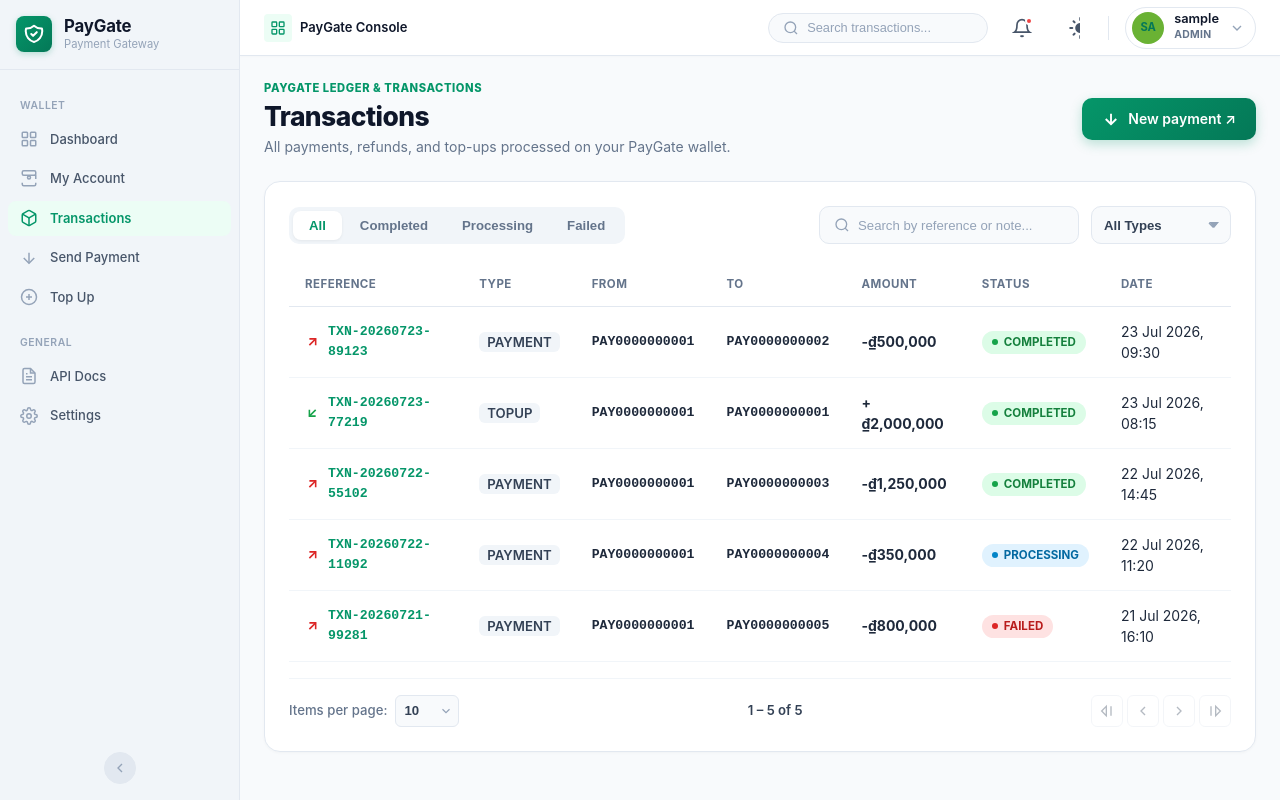
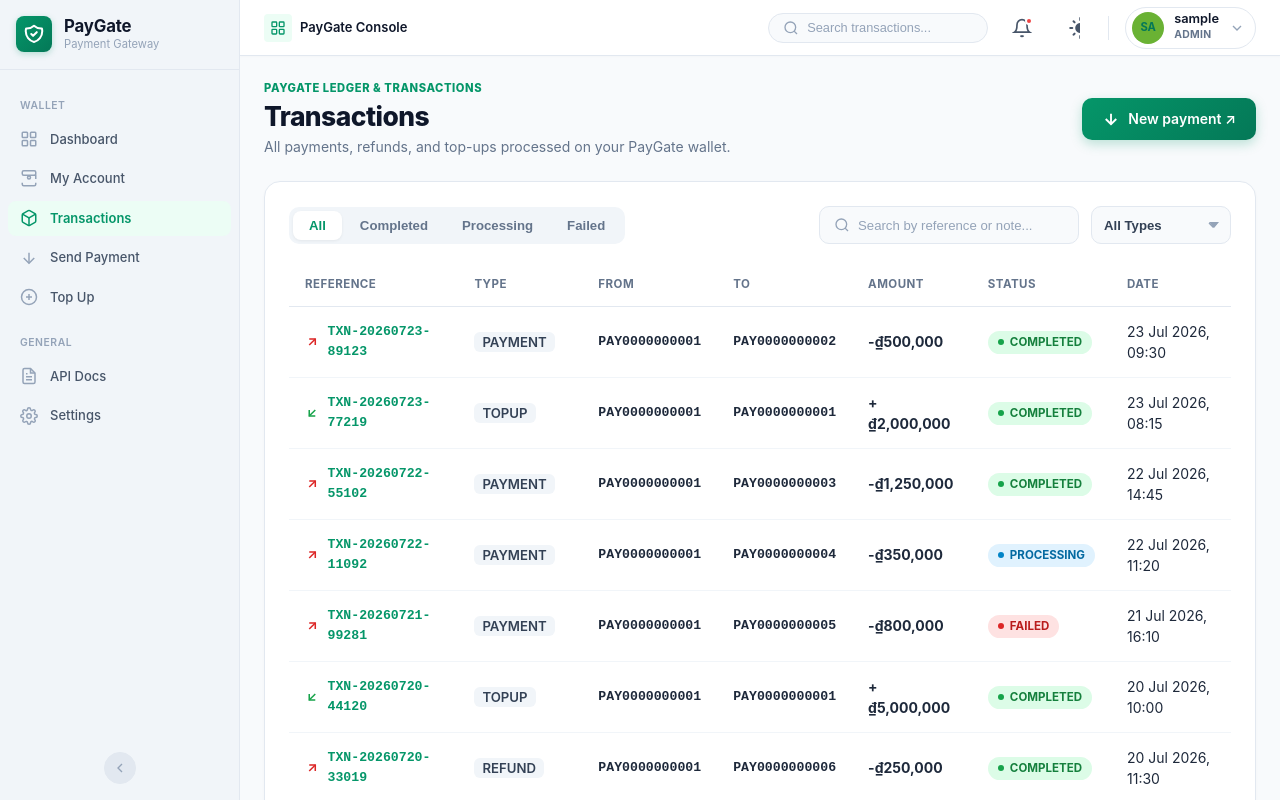
Before and after one commit to mtritran/PayGate, an Angular app in the folder frontend/: page /transactions/history in a window 1280 px wide. Shown: the top 800 px of the page. Built offline with nearby package versions, Linux system fonts and the light colour scheme; sample sign-in values are in the browser's storage.

Commit message:
feat(frontend): enable dynamic search and multi-criteria filtering across mock interceptor and list components

```diff
--- a/frontend/src/app/core/interceptors/mock.interceptor.ts
+++ b/frontend/src/app/core/interceptors/mock.interceptor.ts
@@ -13,6 +13,9 @@
   const method = req.method;
 
   console.log(`[MockInterceptor] Intercepted ${method} ${url}`);
+
+  // Helper to extract query parameters
+  const params = req.params;
 
   // 1. Auth Login Mock
   if (url.includes('/api/v1/auth/login')) {
@@ -79,7 +82,7 @@
     })).pipe(delay(300));
   }
 
-  // 5. Admin Merchants API Mock
+  // 5. Admin Merchants API Mock (Supports Search & Status Filter)
   if (url.includes('/api/v1/admin/merchants')) {
     if (method === 'POST') {
       return of(new HttpResponse({
@@ -91,7 +94,8 @@
             id: 10,
             merchantCode: 'MERCH-88912',
             name: 'New E-Commerce Partner',
-            email: 'partner@merchant.com',
+            contactEmail: 'partner@merchant.com',
+            accountNumber: 'PAY990000010',
             webhookUrl: 'https://api.partner.com/paygate/webhook',
             apiKey: 'pk_live_891273918273891273',
             apiSecret: 'sk_live_991827389172389172',
@@ -102,12 +106,7 @@
       })).pipe(delay(250));
     }
 
-    return of(new HttpResponse({
-      status: 200,
-      body: {
-        success: true,
-        data: {
-          content: [
+    const allMerchants = [
       {
         id: 1,
         merchantCode: 'MERCH-10001',
@@ -155,15 +154,46 @@
         apiSecret: 'sk_live_grab_secret_k990',
         status: 'INACTIVE',
         createdAt: '2026-07-22T16:45:00Z'
+      },
+      {
+        id: 5,
+        merchantCode: 'MERCH-10005',
+        name: 'Sendo Online Marketplace',
+        contactEmail: 'support@sendo.vn',
+        accountNumber: 'PAY990000005',
+        webhookUrl: 'https://sendo.vn/paygate/event',
+        apiKey: 'pk_live_sendo_99120',
+        apiSecret: 'sk_live_sendo_secret_w102',
+        status: 'ACTIVE',
+        createdAt: '2026-07-23T08:00:00Z'
       }
-          ],
-          totalElements: 4,
+    ];
+
+    let filtered = [...allMerchants];
+    const statusFilter = params.get('status');
+    const searchFilter = params.get('query') || params.get('search');
+
+    if (statusFilter && statusFilter !== 'ALL') {
+      filtered = filtered.filter(m => m.status === statusFilter);
+    }
+    if (searchFilter) {
+      const q = searchFilter.toLowerCase();
+      filtered = filtered.filter(m => m.name.toLowerCase().includes(q) || m.merchantCode.toLowerCase().includes(q) || m.contactEmail.toLowerCase().includes(q));
+    }
+
+    return of(new HttpResponse({
+      status: 200,
+      body: {
+        success: true,
+        data: {
+          content: filtered,
+          totalElements: filtered.length,
           totalPages: 1,
           number: 0,
           size: 10
         }
       }
-    })).pipe(delay(200));
+    })).pipe(delay(150));
   }
 
   // 6. Admin Double-Entry Ledger Verify & Account Entries API Mock
@@ -182,14 +212,10 @@
             verifiedAt: new Date().toISOString()
           }
         }
-      })).pipe(delay(200));
+      })).pipe(delay(150));
     }
 
-    return of(new HttpResponse({
-      status: 200,
-      body: {
-        success: true,
-        data: [
+    const allEntries = [
       {
         id: 501,
         transactionId: 1,
@@ -207,20 +233,39 @@
         entryType: 'CREDIT',
         balanceAfter: 25000000,
         createdAt: '2026-07-23T09:30:00Z'
+      },
+      {
+        id: 503,
+        transactionId: 2,
+        accountId: 1,
+        amount: 2000000,
+        entryType: 'CREDIT',
+        balanceAfter: 17250000,
+        createdAt: '2026-07-23T08:15:00Z'
+      },
+      {
+        id: 504,
+        transactionId: 3,
+        accountId: 1,
+        amount: 1250000,
+        entryType: 'DEBIT',
+        balanceAfter: 16000000,
+        createdAt: '2026-07-22T14:45:00Z'
       }
-        ]
-      }
-    })).pipe(delay(180));
-  }
+    ];
 
-  // 7. Admin Webhook Logs API Mock
-  if (url.includes('/api/v1/admin/webhooks')) {
     return of(new HttpResponse({
       status: 200,
       body: {
         success: true,
-        data: {
-          content: [
+        data: allEntries
+      }
+    })).pipe(delay(150));
+  }
+
+  // 7. Admin Webhook Logs API Mock (Supports Search & Status Filter)
+  if (url.includes('/api/v1/admin/webhooks')) {
+    const allLogs = [
       {
         id: 1001,
         transactionId: 1,
@@ -257,25 +302,45 @@
         attempt: 1,
         status: 'SUCCESS',
         createdAt: '2026-07-21T16:10:05Z'
+      },
+      {
+        id: 1004,
+        transactionId: 6,
+        merchantId: 4,
+        url: 'https://api.grab.com/paygate/notification',
+        payload: '{"event":"TOPUP_COMPLETED","txRef":"TXN-20260723-77219","amount":2000000}',
+        responseStatus: 500,
+        responseBody: 'Internal Server Error',
+        attempt: 5,
+        status: 'FAILED',
+        createdAt: '2026-07-23T08:15:05Z'
       }
-          ],
-          totalElements: 3,
+    ];
+
+    let filtered = [...allLogs];
+    const statusFilter = params.get('status');
+    if (statusFilter && statusFilter !== 'ALL') {
+      filtered = filtered.filter(l => l.status === statusFilter);
+    }
+
+    return of(new HttpResponse({
+      status: 200,
+      body: {
+        success: true,
+        data: {
+          content: filtered,
+          totalElements: filtered.length,
           totalPages: 1,
           number: 0,
           size: 10
         }
       }
-    })).pipe(delay(200));
+    })).pipe(delay(150));
   }
 
   // 8. Users API Mock
   if (url.includes('/api/v1/users')) {
-    return of(new HttpResponse({
-      status: 200,
-      body: {
-        success: true,
-        data: {
-          content: [
+    const allUsers = [
       {
         id: 1,
         username: 'admin',
@@ -293,9 +358,25 @@
         role: 'USER',
         status: 'ACTIVE',
         createdAt: '2026-07-16T10:00:00Z'
+      },
+      {
+        id: 3,
+        username: 'merchant_shopee',
+        email: 'merchant@shopee.vn',
+        fullName: 'Shopee E-Commerce VN',
+        role: 'MERCHANT',
+        status: 'ACTIVE',
+        createdAt: '2026-07-20T08:00:00Z'
       }
-          ],
-          totalElements: 2,
+    ];
+
+    return of(new HttpResponse({
+      status: 200,
+      body: {
+        success: true,
+        data: {
+          content: allUsers,
+          totalElements: allUsers.length,
           totalPages: 1,
           number: 0,
           size: 10
@@ -304,14 +385,9 @@
     })).pipe(delay(150));
   }
 
-  // 9. Account History & Transaction List Mock
+  // 9. Account History & Transaction List Mock (Supports Status, Type, and Search Queries)
   if (url.includes('/history') || url.includes('/transactions')) {
-    return of(new HttpResponse({
-      status: 200,
-      body: {
-        success: true,
-        data: {
-          content: [
+    const allTxns = [
       {
         id: 1,
         transactionRef: 'TXN-20260723-89123',
@@ -366,15 +442,66 @@
         status: 'FAILED',
         description: 'Refund reversal attempt',
         createdAt: '2026-07-21T16:10:00Z'
+      },
+      {
+        id: 6,
+        transactionRef: 'TXN-20260720-44120',
+        sourceAccountId: 1,
+        destAccountId: 1,
+        amount: 5000000,
+        type: 'TOPUP',
+        status: 'COMPLETED',
+        description: 'Wallet Top Up via Momo',
+        createdAt: '2026-07-20T10:00:00Z'
+      },
+      {
+        id: 7,
+        transactionRef: 'TXN-20260720-33019',
+        sourceAccountId: 1,
+        destAccountId: 6,
+        amount: 250000,
+        type: 'REFUND',
+        status: 'COMPLETED',
+        description: 'Refund for order #9910',
+        createdAt: '2026-07-20T11:30:00Z'
+      },
+      {
+        id: 8,
+        transactionRef: 'TXN-20260719-11928',
+        sourceAccountId: 1,
+        destAccountId: 7,
+        amount: 1500000,
+        type: 'WITHDRAW',
+        status: 'PROCESSING',
+        description: 'Withdrawal to Techcombank account',
+        createdAt: '2026-07-19T15:20:00Z'
       }
-          ],
-          totalElements: 5,
+    ];
+
+    let filtered = [...allTxns];
+    const statusParam = params.get('status');
+    const typeParam = params.get('type');
+
+    if (statusParam && statusParam !== 'ALL') {
+      filtered = filtered.filter(t => t.status === statusParam);
+    }
+    if (typeParam) {
+      filtered = filtered.filter(t => t.type === typeParam);
+    }
+
+    return of(new HttpResponse({
+      status: 200,
+      body: {
+        success: true,
+        data: {
+          content: filtered,
+          totalElements: filtered.length,
           totalPages: 1,
           number: 0,
           size: 10
         }
       }
-    })).pipe(delay(200));
+    })).pipe(delay(150));
   }
 
   // Default fallback for unhandled endpoints
--- a/frontend/src/app/features/merchant/merchant-list/merchant-list.component.ts
+++ b/frontend/src/app/features/merchant/merchant-list/merchant-list.component.ts
@@ -1,5 +1,6 @@
 import { Component, OnInit } from '@angular/core';
 import { CommonModule } from '@angular/common';
+import { FormsModule } from '@angular/forms';
 import { MerchantService } from '../../../core/services/merchant.service';
 import { Merchant } from '../../../core/models/merchant.model';
 import { MerchantFormComponent } from '../merchant-form/merchant-form.component';
@@ -7,7 +8,7 @@
 @Component({
   selector: 'app-merchant-list',
   standalone: true,
-  imports: [CommonModule, MerchantFormComponent],
+  imports: [CommonModule, FormsModule, MerchantFormComponent],
   template: `
     <div class="merchant-list-wrapper">
       <!-- Main Page Content -->
@@ -19,6 +20,36 @@
             <h2>Merchant Management</h2>
             <p class="header-subtitle">Manage registered business partners, webhooks, and automatic wallet provisions.</p>
           </div>
+
+          <div class="header-actions">
+            <!-- Search Box -->
+            <div class="search-box">
+              <svg class="search-icon" viewBox="0 0 24 24" fill="none" stroke="currentColor" stroke-width="2">
+                <circle cx="11" cy="11" r="8" />
+                <line x1="21" y1="21" x2="16.65" y2="16.65" />
+              </svg>
+              <input
+                type="text"
+                class="search-input"
+                placeholder="Search merchant, code, email..."
+                [(ngModel)]="searchQuery"
+                (input)="onFilterChange()"
+              />
+            </div>
+
+            <!-- Status Filter Dropdown -->
+            <div class="select-wrapper">
+              <select [(ngModel)]="statusFilter" (change)="onFilterChange()" class="custom-select">
+                <option value="ALL">ALL STATUSES</option>
+                <option value="ACTIVE">ACTIVE</option>
+                <option value="INACTIVE">INACTIVE</option>
+                <option value="SUSPENDED">SUSPENDED</option>
+              </select>
+              <svg class="select-chevron" viewBox="0 0 24 24" fill="none" stroke="currentColor" stroke-width="2">
+                <polyline points="6 9 12 15 18 9" />
+              </svg>
+            </div>
+
             <button class="btn-emerald-primary pulse-glow" (click)="openCreateModal()">
               <svg width="18" height="18" viewBox="0 0 24 24" fill="none" stroke="currentColor" stroke-width="2.5">
                 <line x1="12" y1="5" x2="12" y2="19" />
@@ -26,6 +57,7 @@
               </svg>
               <span>Register Merchant ↗</span>
             </button>
+          </div>
         </div>
 
         <!-- Main Content Card / Table -->
@@ -47,7 +79,7 @@
                 </tr>
               </thead>
               <tbody>
-                <tr *ngFor="let m of merchants" class="merchant-row">
+                <tr *ngFor="let m of filteredMerchants()" class="merchant-row">
                   <td>
                     <div class="merchant-cell">
                       <div class="merchant-avatar">{{ m.name.substring(0, 2).toUpperCase() }}</div>
@@ -91,9 +123,9 @@
                   </td>
                 </tr>
 
-                <tr *ngIf="merchants.length === 0">
+                <tr *ngIf="filteredMerchants().length === 0">
                   <td colspan="6" class="text-center py-8 text-muted">
-                    No merchants found. Click "Register Merchant" to onboard a business partner.
+                    No merchants found matching your search criteria.
                   </td>
                 </tr>
               </tbody>
@@ -102,7 +134,7 @@
 
           <!-- Custom Pagination Bar -->
           <div class="pagination-bar">
-            <span class="page-info">Showing {{ merchants.length }} of {{ totalElements }} items</span>
+            <span class="page-info">Showing {{ filteredMerchants().length }} of {{ totalElements }} items</span>
             <div class="page-buttons">
               <button class="btn-page" [disabled]="currentPage === 0 || loading" (click)="changePage(currentPage - 1)">Previous</button>
               <button class="btn-page" [disabled]="currentPage >= totalPages - 1 || loading" (click)="changePage(currentPage + 1)">Next</button>
@@ -130,7 +162,6 @@
     }
 
     .merchant-list-wrapper { position: relative; width: 100%; }
-
     .fade-in-up { animation: fadeInUp 0.4s ease-out forwards; }
 
     .console-page { display: flex; flex-direction: column; gap: 20px; color: #0f172a; font-family: 'Inter', system-ui, sans-serif; }
@@ -139,6 +170,19 @@
     .header-tag { font-size: 0.7rem; font-weight: 800; color: #059669; text-transform: uppercase; letter-spacing: 0.05em; margin-bottom: 4px; }
     .page-header h2 { margin: 0; font-size: 1.65rem; font-weight: 800; color: #0f172a; letter-spacing: -0.02em; }
     .header-subtitle { margin: 4px 0 0 0; color: #64748b; font-size: 0.875rem; }
+
+    .header-actions { display: flex; align-items: center; gap: 12px; }
+
+    /* Search Box */
+    .search-box { display: flex; align-items: center; gap: 8px; background-color: #ffffff; border: 1px solid #e2e8f0; border-radius: 10px; padding: 0 12px; width: 220px; height: 42px; transition: all 0.15s; }
+    .search-box:focus-within { border-color: #059669; box-shadow: 0 0 0 3px rgba(5, 150, 105, 0.1); }
+    .search-icon { width: 16px; height: 16px; color: #94a3b8; flex-shrink: 0; }
+    .search-input { border: none; outline: none; width: 100%; font-size: 0.825rem; color: #0f172a; background: transparent; }
+
+    /* Select Wrapper */
+    .select-wrapper { position: relative; width: 140px; }
+    .custom-select { width: 100%; height: 42px; padding: 0 30px 0 12px; font-size: 0.8rem; font-weight: 700; color: #334155; background: #ffffff; border: 1px solid #e2e8f0; border-radius: 10px; outline: none; appearance: none; cursor: pointer; }
+    .select-chevron { position: absolute; right: 10px; top: 50%; transform: translateY(-50%); width: 14px; height: 14px; color: #94a3b8; pointer-events: none; }
 
     .btn-emerald-primary {
       background: linear-gradient(135deg, #059669 0%, #047857 100%);
@@ -158,14 +202,7 @@
     }
     .btn-emerald-primary:hover { transform: translateY(-1.5px); box-shadow: 0 6px 16px rgba(5, 150, 105, 0.35); }
 
-    .table-card {
-      background: #ffffff;
-      border: 1px solid #e2e8f0;
-      border-radius: 16px;
-      box-shadow: 0 4px 20px -5px rgba(0,0,0,0.04);
-      overflow: hidden;
-    }
-
+    .table-card { background: #ffffff; border: 1px solid #e2e8f0; border-radius: 16px; box-shadow: 0 4px 20px -5px rgba(0,0,0,0.04); overflow: hidden; }
     .loading-box { display: flex; justify-content: center; padding: 48px; }
     .spinner { width: 32px; height: 32px; border: 3px solid #e2e8f0; border-top-color: #059669; border-radius: 50%; animation: spin 0.7s linear infinite; }
 
@@ -178,29 +215,14 @@
     .merchant-row:hover td { background-color: #f8fafc; }
 
     .merchant-cell { display: flex; align-items: center; gap: 12px; }
-    .merchant-avatar {
-      width: 40px;
-      height: 40px;
-      border-radius: 10px;
-      background: linear-gradient(135deg, #ecfdf5 0%, #d1fae5 100%);
-      color: #059669;
-      font-weight: 800;
-      font-size: 0.85rem;
-      display: flex;
-      align-items: center;
-      justify-content: center;
-      border: 1px solid #a7f3d0;
-      flex-shrink: 0;
-    }
+    .merchant-avatar { width: 40px; height: 40px; border-radius: 10px; background: linear-gradient(135deg, #ecfdf5 0%, #d1fae5 100%); color: #059669; font-weight: 800; font-size: 0.85rem; display: flex; align-items: center; justify-content: center; border: 1px solid #a7f3d0; flex-shrink: 0; }
 
     .merchant-name { font-weight: 700; color: #0f172a; font-size: 0.9rem; }
     .account-num { font-size: 0.75rem; color: #059669; font-weight: 600; margin-top: 2px; }
 
     .code-badge { background: #f1f5f9; border: 1px solid #cbd5e1; padding: 3px 8px; border-radius: 6px; font-family: monospace; font-size: 0.8rem; color: #334155; font-weight: 700; }
-
     .contact-email { display: flex; align-items: center; gap: 6px; color: #475569; font-weight: 500; font-size: 0.85rem; }
     .email-icon { width: 14px; height: 14px; color: #94a3b8; flex-shrink: 0; }
-
     .webhook-url { color: #64748b; font-size: 0.8rem; }
     .max-w-url { max-width: 240px; overflow: hidden; text-overflow: ellipsis; white-space: nowrap; }
 
@@ -236,6 +258,8 @@
 })
 export class MerchantListComponent implements OnInit {
   merchants: Merchant[] = [];
+  searchQuery: string = '';
+  statusFilter: string = 'ALL';
   loading = false;
   showModal = false;
   selectedMerchant: Merchant | null = null;
@@ -268,6 +292,31 @@
     });
   }
 
+  filteredMerchants(): Merchant[] {
+    let list = [...this.merchants];
+
+    // Status Filter
+    if (this.statusFilter && this.statusFilter !== 'ALL') {
+      list = list.filter(m => m.status === this.statusFilter);
+    }
+
+    // Search Query
+    if (this.searchQuery.trim()) {
+      const q = this.searchQuery.toLowerCase();
+      list = list.filter(m =>
+        m.name.toLowerCase().includes(q) ||
+        m.merchantCode.toLowerCase().includes(q) ||
+        (m.contactEmail && m.contactEmail.toLowerCase().includes(q))
+      );
+    }
+
+    return list;
+  }
+
+  onFilterChange(): void {
+    // triggers filteredMerchants calculation
+  }
+
   openCreateModal(): void {
     this.selectedMerchant = null;
     this.showModal = true;
--- a/frontend/src/app/features/transaction/transaction-list/transaction-list.component.ts
+++ b/frontend/src/app/features/transaction/transaction-list/transaction-list.component.ts
@@ -445,18 +445,34 @@
     this.transactionService.getMyTransactions(filters).subscribe({
       next: (res) => {
         if (res.success && res.data) {
-          let transactions = res.data.content;
+          let list = res.data.content;
 
-          if (this.searchQuery().trim()) {
-            const q = this.searchQuery().toLowerCase();
-            transactions = transactions.filter(t =>
+          // 1. Filter by Status Tab
+          const status = this.selectedTab();
+          if (status !== 'ALL') {
+            list = list.filter(t => t.status.toUpperCase() === status.toUpperCase());
+          }
+
+          // 2. Filter by Type
+          const type = this.typeFilter();
+          if (type) {
+            list = list.filter(t => t.type.toUpperCase() === type.toUpperCase());
+          }
+
+          // 3. Filter by Search Query (Reference, Note, Account ID, Amount)
+          const q = this.searchQuery().trim().toLowerCase();
+          if (q) {
+            list = list.filter(t =>
               t.transactionRef.toLowerCase().includes(q) ||
-              (t.description && t.description.toLowerCase().includes(q))
+              (t.description && t.description.toLowerCase().includes(q)) ||
+              t.sourceAccountId.toString().includes(q) ||
+              t.destAccountId.toString().includes(q) ||
+              t.amount.toString().includes(q)
             );
           }
 
-          this.transactions.set(transactions);
-          this.totalElements.set(res.data.totalElements);
+          this.transactions.set(list);
+          this.totalElements.set(list.length);
         }
         this.loading.set(false);
       },
```
Lines whose indentation alone changed are shown as unchanged.
